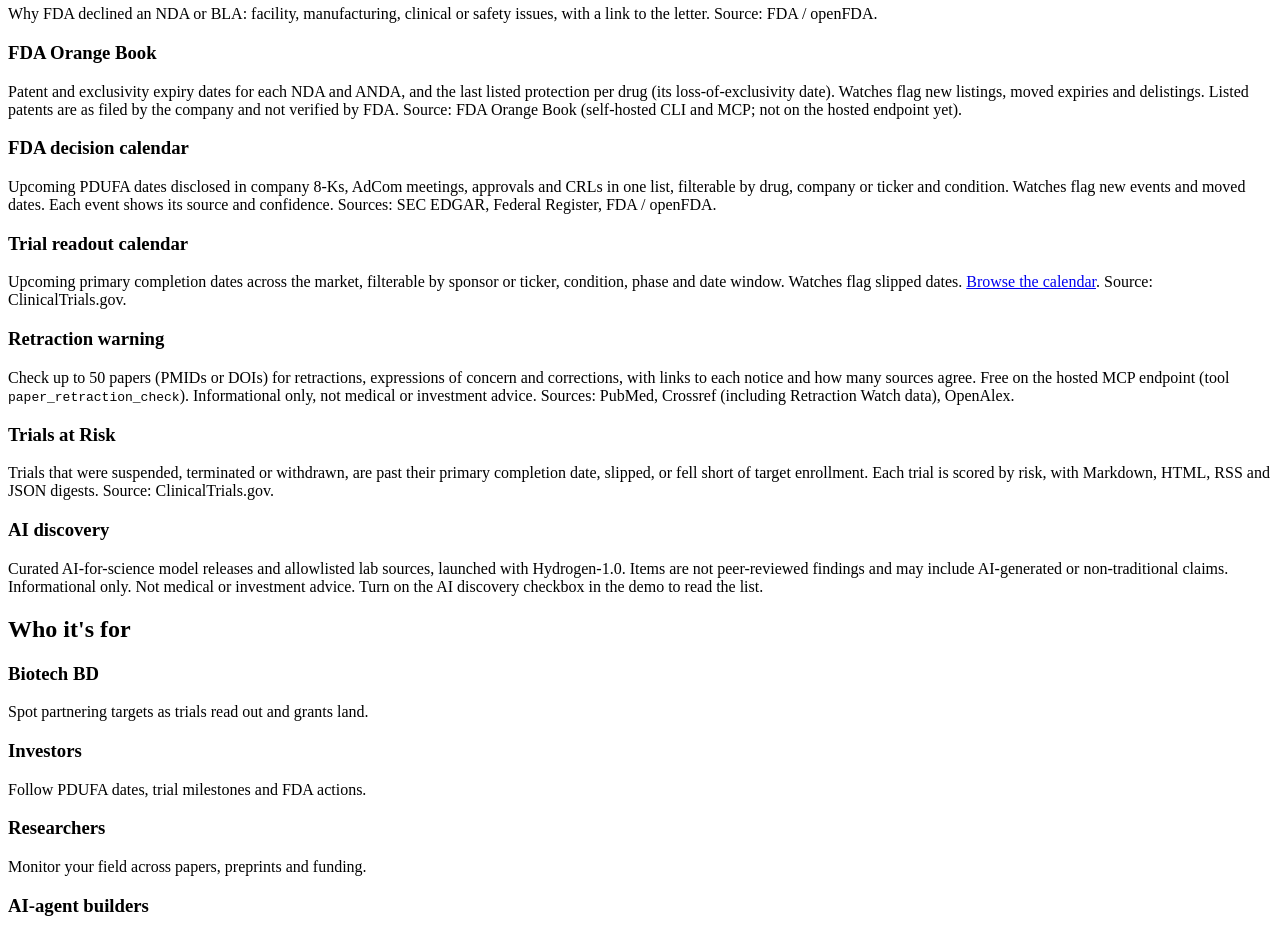
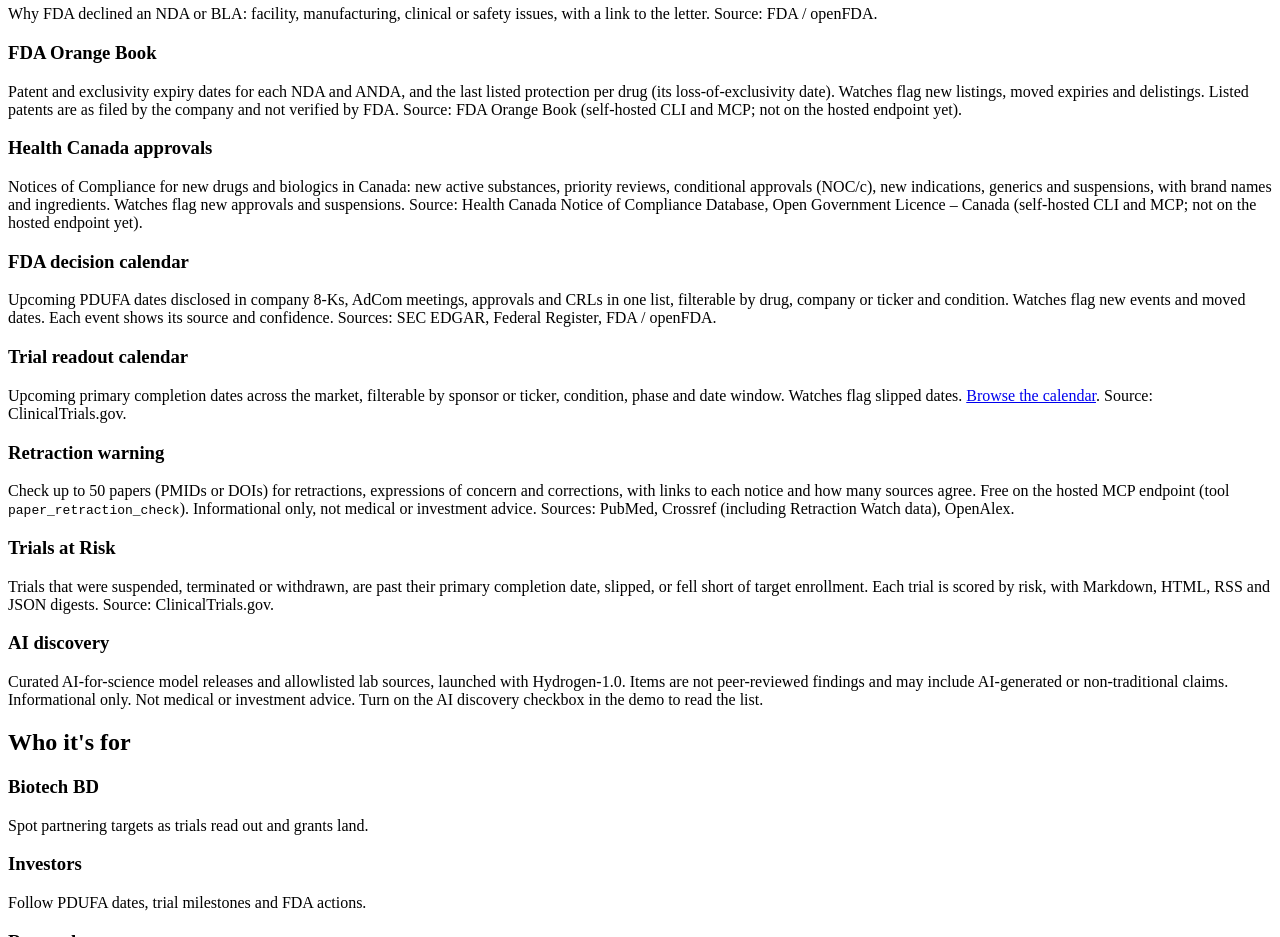
Before and after one commit to biocatalystfeed/biocatalystfeed.github.io, a website with bundled scripts: page index.html in a window 1280 px wide. Shown: the part 1360-2297 px from the top of the page. Built offline with nearby package versions, Linux system fonts and the light colour scheme.

Commit message:
Site: Health Canada approvals source card

```diff
--- a/index.html
+++ b/index.html
@@ -6,7 +6,7 @@
 <meta name="referrer" content="strict-origin-when-cross-origin">
 <meta name="viewport" content="width=device-width,initial-scale=1">
 <title>BioCatalystFeed: source-available biotech catalyst and research tracker</title>
-<meta name="description" content="Track clinical trials, openFDA, NIH grants, PubMed, Europe PMC, bioRxiv, EMA, FDA advisory committees, FDA complete response letters, FDA Orange Book patent and exclusivity expiries, an FDA decision calendar (PDUFA dates from SEC filings, AdComs, approvals), a trial readout calendar and Trials at Risk from one CLI and MCP server. Free to self-host; free hosted tier.">
+<meta name="description" content="Track clinical trials, openFDA, NIH grants, PubMed, Europe PMC, bioRxiv, EMA, FDA advisory committees, FDA complete response letters, FDA Orange Book patent and exclusivity expiries, Health Canada approvals, an FDA decision calendar (PDUFA dates from SEC filings, AdComs, approvals), a trial readout calendar and Trials at Risk from one CLI and MCP server. Free to self-host; free hosted tier.">
 <meta name="keywords" content="biotech, clinical trials, PDUFA, openFDA, NIH RePORTER, PubMed, Europe PMC, bioRxiv, MCP server, CLI, biotech investing">
 <link rel="canonical" href="https://biocat.ai/">
 <meta name="theme-color" content="#0b1220">
@@ -95,6 +95,7 @@
     <div class="card"><h3>FDA advisory committees</h3><p>Upcoming AdCom meetings, the drugs on the agenda, postponements and cancellations. Source: Federal Register.</p></div>
     <div class="card"><h3>FDA complete response letters</h3><p>Why FDA declined an NDA or BLA: facility, manufacturing, clinical or safety issues, with a link to the letter. Source: FDA / openFDA.</p></div>
     <div class="card"><h3>FDA Orange Book</h3><p>Patent and exclusivity expiry dates for each NDA and ANDA, and the last listed protection per drug (its loss-of-exclusivity date). Watches flag new listings, moved expiries and delistings. Listed patents are as filed by the company and not verified by FDA. Source: FDA Orange Book (self-hosted CLI and MCP; not on the hosted endpoint yet).</p></div>
+    <div class="card"><h3>Health Canada approvals</h3><p>Notices of Compliance for new drugs and biologics in Canada: new active substances, priority reviews, conditional approvals (NOC/c), new indications, generics and suspensions, with brand names and ingredients. Watches flag new approvals and suspensions. Source: Health Canada Notice of Compliance Database, Open Government Licence – Canada (self-hosted CLI and MCP; not on the hosted endpoint yet).</p></div>
     <div class="card"><h3>FDA decision calendar</h3><p>Upcoming PDUFA dates disclosed in company 8-Ks, AdCom meetings, approvals and CRLs in one list, filterable by drug, company or ticker and condition. Watches flag new events and moved dates. Each event shows its source and confidence. Sources: SEC EDGAR, Federal Register, FDA / openFDA.</p></div>
     <div class="card"><h3>Trial readout calendar</h3><p>Upcoming primary completion dates across the market, filterable by sponsor or ticker, condition, phase and date window. Watches flag slipped dates. <a href="/calendar/">Browse the calendar</a>. Source: ClinicalTrials.gov.</p></div>
     <div class="card"><h3>Retraction warning</h3><p>Check up to 50 papers (PMIDs or DOIs) for retractions, expressions of concern and corrections, with links to each notice and how many sources agree. Free on the hosted MCP endpoint (tool <code>paper_retraction_check</code>). Informational only, not medical or investment advice. Sources: PubMed, Crossref (including Retraction Watch data), OpenAlex.</p></div>
```
